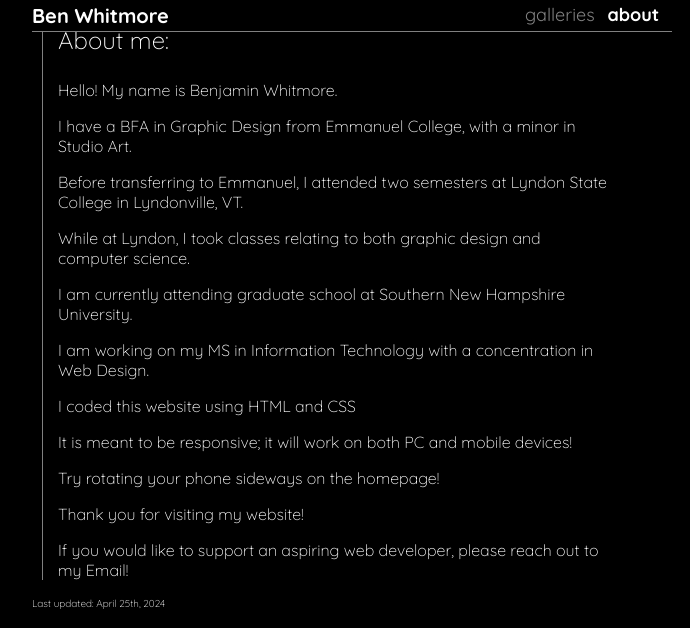
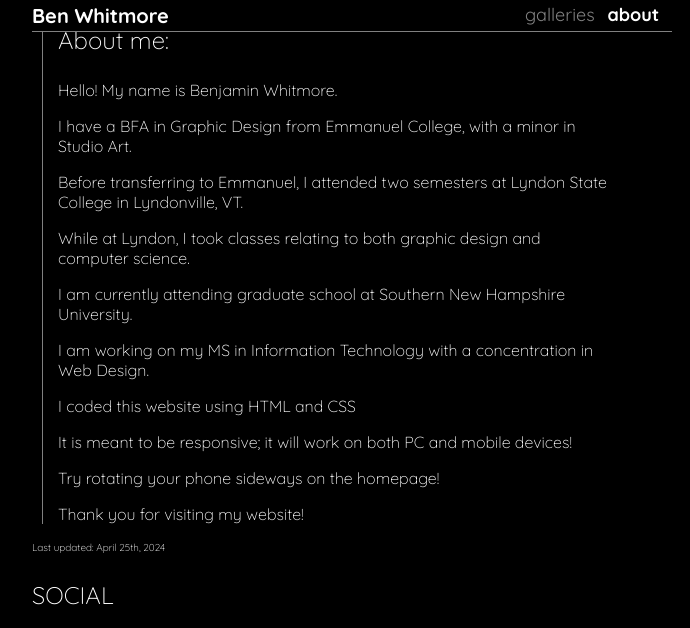
Before and after one commit to benwhitmore/website, a plain HTML site: page html/about.html in a window 1280 px wide. Shown: the top 628 px of the page, without its empty margins (288-978 px from the left). Drawn offline with Linux system fonts and the light colour scheme.

Commit message:
Update about.html
removed line in div

```diff
--- a/html/about.html
+++ b/html/about.html
@@ -31,7 +31,6 @@
   <p>It is meant to be responsive; it will work on both PC and mobile devices!</p>
   <p>Try rotating your phone sideways on the homepage!</p>
   <p>Thank you for visiting my website!</p>
-  <p>If you would like to support an aspiring web developer, please reach out to my Email!</p>
   </div>
   <p class="smallFont">Last updated: April 25th, 2024</p>
 
```
